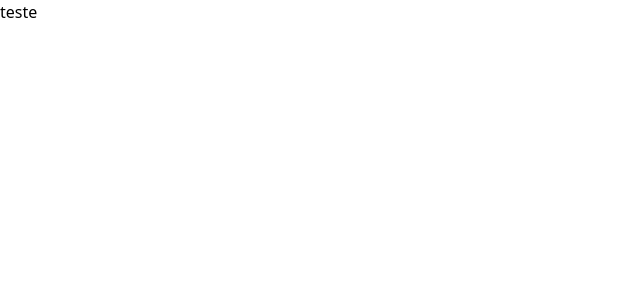
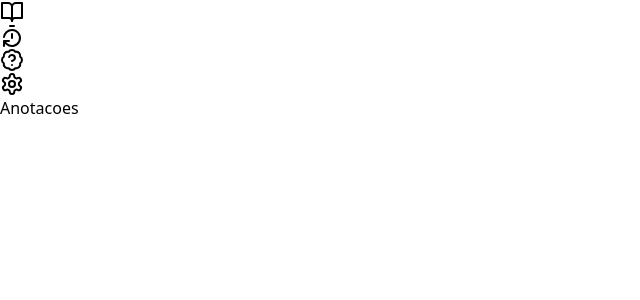
Before and after one commit to RemindInc/Remind-inc, a React (Vite) app: page / in a window 1280 px wide. Shown: the top 300 px of the page, without its empty margins (0-640 px from the left). Built offline with nearby package versions, Linux system fonts and the light colour scheme.

Commit message:
feat: added routing

```diff
--- a/package.json
+++ b/package.json
@@ -10,8 +10,11 @@
     "preview": "vite preview"
   },
   "dependencies": {
+    "@heroicons/react": "^2.0.18",
+    "lucide-react": "^0.263.0",
     "react": "^18.2.0",
-    "react-dom": "^18.2.0"
+    "react-dom": "^18.2.0",
+    "react-router-dom": "^6.14.2"
   },
   "devDependencies": {
     "@tauri-apps/cli": "^1.4.0",
--- a/src/App.tsx
+++ b/src/App.tsx
@@ -1,7 +1,13 @@
+import { Outlet } from "react-router-dom";
+import Menu from "./components/Menu";
+
 function App() {
-  return <div className="h-screen">
-    <h1>teste</h1>
-  </div>;
+  return (
+    <div className="h-screen flex">
+      <Menu />
+      <Outlet />
+    </div>
+  );
 }
 
 export default App;
--- /dev/null
+++ b/src/lib/routes.tsx
@@ -0,0 +1,16 @@
+import { createBrowserRouter } from "react-router-dom";
+import App from "../App";
+import Anotacoes from "../pages/Anotacoes";
+
+export const router = createBrowserRouter([
+  {
+    path: '/',
+    element: <App />,
+    children: [
+      {
+        path: '',
+        element: <Anotacoes />
+      }
+    ]
+  }
+])
--- a/src/main.tsx
+++ b/src/main.tsx
@@ -1,10 +1,11 @@
-import React from 'react'
-import ReactDOM from 'react-dom/client'
-import App from './App.tsx'
-import './index.css'
+import React from "react";
+import ReactDOM from "react-dom/client";
+import "./index.css";
+import { RouterProvider } from "react-router-dom";
+import { router } from "./lib/routes.tsx";
 
-ReactDOM.createRoot(document.getElementById('root')!).render(
+ReactDOM.createRoot(document.getElementById("root")!).render(
   <React.StrictMode>
-    <App />
-  </React.StrictMode>,
-)
+    <RouterProvider router={router} />
+  </React.StrictMode>
+);
--- /dev/null
+++ b/src/pages/Anotacoes.tsx
@@ -0,0 +1,5 @@
+const Anotacoes = () => {
+  return <div>Anotacoes</div>;
+};
+
+export default Anotacoes;
```
Also changed, not shown: 1 other file (tests, documents, lock files or other folders).
